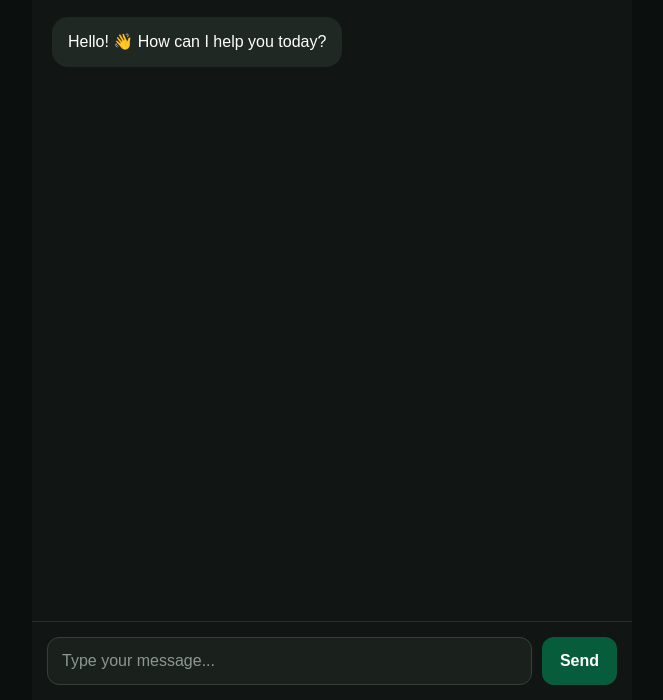
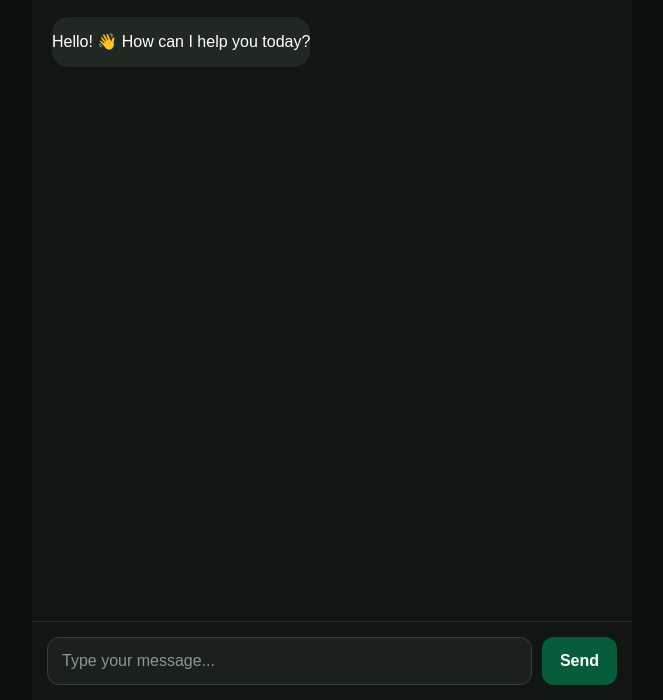
Before and after one commit to muiziyiola81/ai-chat-app, a plain HTML site: page index.html in a window 1280 px wide. Shown: the part 100-800 px from the top of the page, without its empty margins (308-971 px from the left). Drawn offline with Linux system fonts and the light colour scheme.

Commit message:
Add files via upload

```diff
--- a/style.css
+++ b/style.css
@@ -53,9 +53,11 @@ header p {
 }
 
 .ai {
-  background: #202823;
+  background: transparent;
   color: white;
   margin-right: auto;
+  padding-left: 0;
+  padding-right: 0;
 }
 
 .user {
```
